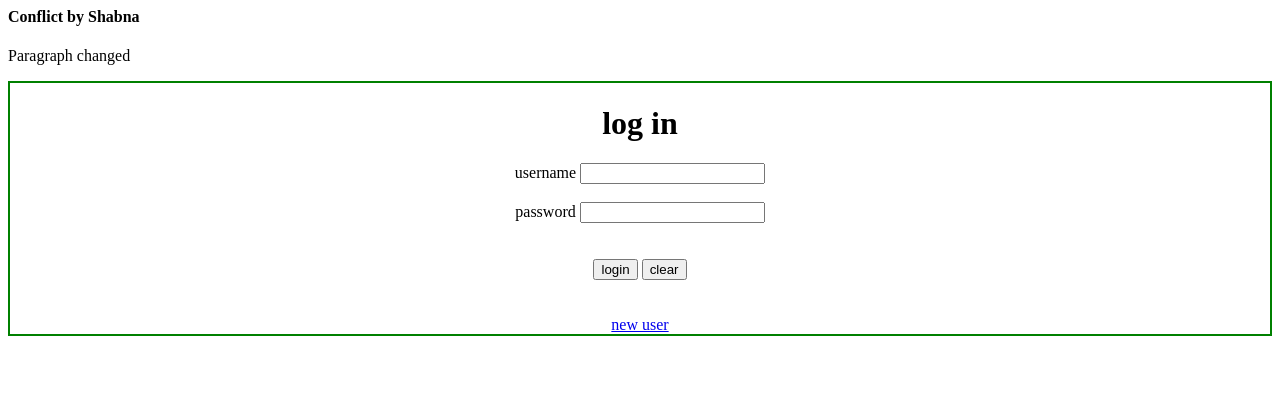
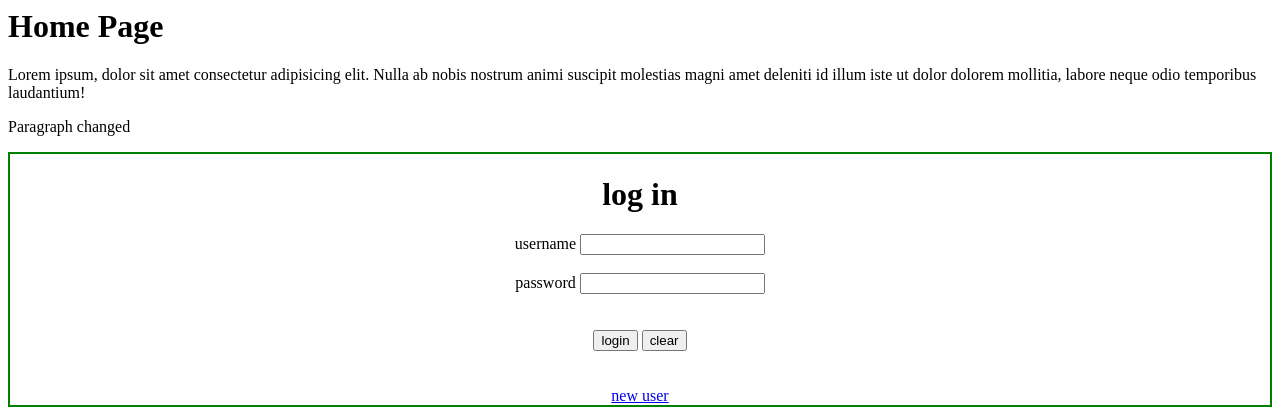
Before and after one commit to ArathiPython/batch04_test, a Django app: page / in a window 1280 px wide. Shown: the top 420 px of the page. Run offline with Django 3.2, Linux system fonts and the light colour scheme.

Commit message:
first commit

```diff
--- a/app1/templates/home.html
+++ b/app1/templates/home.html
@@ -3,7 +3,8 @@
     <title>home page</title>
   </hread>
   <body>
-    <h4>Conflict by Shabna</h4>
+    <h1>Home Page</h1>
+    <p>Lorem ipsum, dolor sit amet consectetur adipisicing elit. Nulla ab nobis nostrum animi suscipit molestias magni amet deleniti id illum iste ut dolor dolorem mollitia, labore neque odio temporibus laudantium!</p>
     <p>Paragraph changed</p>
     <form
       action="/login1/"
```
